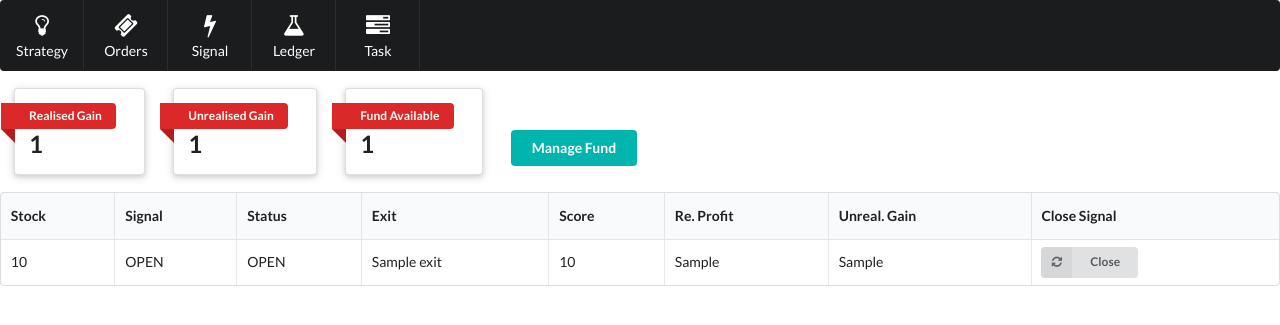
After one commit to venkat299/harvest, a Django app: template harvest/templates/watchlist/RISKY52D_index.html in a window 1280 px wide. The commit adds this page. Shown: the top 325 px of the page. Run offline with Django 3.2, Linux system fonts and the light colour scheme; the template is opened without the code that fills it: most values are stand-ins (such as "Sample title", 1, 10 or a date in 2020); some libraries are stand-ins or nearby versions.

```diff
--- a/harvest/services/risky52d/predict_helper.py
+++ b/harvest/services/risky52d/predict_helper.py
@@ -124,7 +124,7 @@ def execute():
             per_stk_budget = allocated_amt + profit_earned
             open_ord_qty = round(per_stk_budget / ltp)
             buy_amt = round(ltp * open_ord_qty)
-            log.info('avail_amt:{}, required_amt:{}, stk:{}, ltp:{}, qty :{}'.format(avail_amt, buy_amt, item.stock.stock, ltp, open_ord_qty))
+            log.info('per_stk_budget:{}, avail_amt:{}, required_amt:{}, stk:{}, ltp:{}, qty :{}'.format(per_stk_budget, avail_amt, buy_amt, item.stock.stock, ltp, open_ord_qty))
 
             if avail_amt > buy_amt and open_ord_qty > 0: # buy
                 (x,y,my_order) = signal.open(item, open_ord_qty, ltp)
--- a/harvest/tasks/nse_download.py
+++ b/harvest/tasks/nse_download.py
@@ -92,8 +92,10 @@ def execute():
     if success:
         log.info('download success')
         upload_to_db()
+        return {"success":True}
     else:
         log.info('download failed')
+        return {"success":False, 'msg':'download failed'}
 
 
 if __name__ == '__main__':
--- /dev/null
+++ b/harvest/templates/watchlist/RISKY52D_index.html
@@ -0,0 +1,164 @@
+{% include 'base.html' %} {% load static crispy_forms_tags django_tables2 %} {% load bootstrap3 %} {# Load CSS and JavaScript #} {# bootstrap_css #} {% bootstrap_javascript %}
+<div class="ui horizontal list">
+    <div class="item"></div>
+    <div class="item">
+        <div class="ui raised segment">
+            <a class="ui red ribbon label">Realised Gain</a>
+            <div class="content">
+                <h2 class="ui header">
+        {{ total_unreal }}
+        </h2>
+            </div>
+        </div>
+    </div>
+    <div class="item"></div>
+    <div class="item">
+        <div class="ui raised segment">
+            <a class="ui red ribbon label">Unrealised Gain</a>
+            <div class="content">
+                <h2 class="ui header">
+        {{ total_gain }}
+        </h2>
+            </div>
+        </div>
+    </div>
+    <div class="item"></div>
+    <div class="item">
+        <div class="ui raised segment">
+            <a class="ui red ribbon label">Fund Available</a>
+            <div class="content">
+                <h2 class="ui header" id="fund_avail">
+        {{ total_fund_avail }}
+        </h2>
+            </div>
+        </div>
+    </div>
+    <div class="item"></div>
+    <div class="item">
+        <button class="ui teal manage_fund button">Manage Fund</button>
+    </div>
+    <div class="item"></div>
+   <!--  <div class="item">
+        <button data-action="watchlist reload_watchlist" class="ui teal watchlist reload_watchlist button">Reload Watchlist</button>
+    </div> -->
+</div>
+<table class="ui celled  compact striped table">
+    <thead>
+        <tr>
+            <th>Stock</th>
+            <th>Signal</th>
+            <th>Status</th>
+            <th>Exit</th>
+            <th>Score</th>
+            <th>Re. Profit</th>
+            <th>Unreal. Gain</th>
+            <th>Close Signal</th>
+        </tr>
+    </thead>
+    <tbody>
+        {% if user_watchlist %} {% for stock in user_watchlist %}
+        <tr>
+            <td> {{ stock.stock.stock }} </td>
+            <td> {{ stock.signal_status }} </td>
+            <td> {{ stock.status }}</td>
+            <td> {{ stock.exit }} </td>
+            <td> {{ stock.norm_score}}</td>
+            <td> {{ stock.profit_earned }}</td>
+            <td> {{ stock.unreal_gain}}</td>
+            <td class="{{ stock.signal_status }}_hide">
+                <button class="ui tiny labeled icon button signal_close" data-watchlist_id="{{ stock.id }}" data-action="watchlist signal_close">
+                    <i class="right refresh icon"></i> Close
+                </button>
+            </td>
+        </tr>
+        {% endfor %} {% else %}
+        <p>No records available.</p>
+        {% endif %}
+    </tbody>
+</table>
+<div class="ui modal dimmable dimmed">
+    <div class="ui icon header">
+        <i class="archive icon"></i> Enter Amount
+    </div>
+    <div class="content">
+        <div id="dialog" title="Dialog Form">
+            <label>Amount:</label>
+            <input id="amt" name="amt" type="decimal">
+            <input id="strategy_id" type="hidden" name="strategy_id" value={{strategy.id}}>
+            <label> Type : </label>
+            <select name="fund_type" class="ui dropdown" id="fund_type">
+                <option value="add_fund">Add Fund</option>
+                <option value="pull_fund">Pull Fund</option>
+            </select>
+        </div>
+    </div>
+    <div class="actions">
+        <div class="ui red basic cancel  button">
+            <i class="remove icon"></i> No
+        </div>
+        <div class="ui green ok  button confirm_order">
+            <i class="checkmark icon"></i> Confirm
+        </div>
+    </div>
+</div>
+<script type="text/javascript">
+var onFailure = function(response) {
+    // request failed, or valid response but response.success = false
+    console.log('operation failed')
+}
+var onError = function(errorMessage) {
+    // invalid response
+    console.log('request failed')
+}
+
+/* Define API endpoints once globally */
+$.fn.api.settings.api = {
+    'watchlist signal_close': '/harvest/signal/close/{watchlist_id}'
+};
+
+$('.signal_close.button').api({onSuccess: console.log});
+
+$(document).ready(function() {
+    $(function() {
+        $(".manage_fund").on("click", function(e) {
+            $('#amt')[0].value = 0.00
+            $('.ui.modal')
+                .modal({
+                    dimmer: true,
+                    blurring: true
+                })
+                .modal('show')
+        });
+    });
+    $('.cancel').on("click", function(e) {
+        // console.log(e)
+        $('.ui.modal').modal('hide')
+    })
+    $(".confirm_order").click(function(e) {
+        x = e
+        console.log(x)
+        var type = $("#fund_type").val();
+        var amount = $("#amt").val();
+        var strategy_id = $("#strategy_id").val();
+        // console.log(amount, type, strategy_id)
+        $.get("/harvest/ledger/" + type + "/" + strategy_id + "/" + amount + "/",
+            function(data) {
+                // console.log( "Data Loaded: ",  data );
+                if (data.success === true) {
+                    $('.ui.modal').modal('hide')
+                    $('#fund_avail').text(data.avail_fund)
+
+                } else {
+                    alert(data.msg)
+                }
+            });
+    });
+})
+</script>
+<style type="text/css">
+.CLOSE_hide,
+.PENDING_CLOSE_hide,
+.PENDING_OPEN_hide {
+    display: none;
+}
+</style>
--- a/harvest/urls.py
+++ b/harvest/urls.py
@@ -1,6 +1,6 @@
 from django.conf.urls import url
 
-from .views import harvest, strategy
+from .views import harvest, strategy, tasks, risky52d
 app_name = 'harvest'
 urlpatterns = [
     # ex: /strategy/
@@ -35,7 +35,9 @@ urlpatterns = [
     url(r'^ledger/add_fund/(?P<strategy_id>[0-9a-f-]+)/(?P<amt>\d+\.\d{2})/$', harvest.add_fund, name='add_fund'),
     url(r'^ledger/pull_fund/(?P<strategy_id>[0-9a-f-]+)/(?P<amt>\d+\.\d{2})/$', harvest.pull_fund, name='pull_fund'),
 
+    url(r'^strategy/risky52d/reload_watchlist/$', risky52d.reload_watchlist, name='risky_52d_reload_watchlist'),
 
+    url(r'^tasks/nse_eod_download/$', tasks.download_latest_eod, name='nse_eod_download')
 ]
 
 
--- a/harvest/views/harvest.py
+++ b/harvest/views/harvest.py
@@ -195,7 +195,7 @@ def watchlist(request, strategy_id):
 
     except Watchlist.DoesNotExist:
         raise Http404("watchlist does not exist")
-    return render(request, 'watchlist/index.html', {'user_watchlist': watchlist_ls,
+    return render(request, 'watchlist/'+strategy.name+'_index.html', {'user_watchlist': watchlist_ls,
             'total_gain':total_gain,
             'total_unreal':total_unreal,
             'total_fund_avail':total_fund_avail,
```
Also changed, not shown: harvest/services/risky52d/main.py (+15 -3 lines), harvest/services/risky52d/train_helper_analysis.py (+4 -4 lines), harvest/templates/order/index.html (+2 -5 lines), harvest/templates/strategy/index.html (+10 -53 lines), harvest/views/risky52d.py (added, +10 -0 lines), harvest/views/tasks.py (added, +9 -0 lines).
